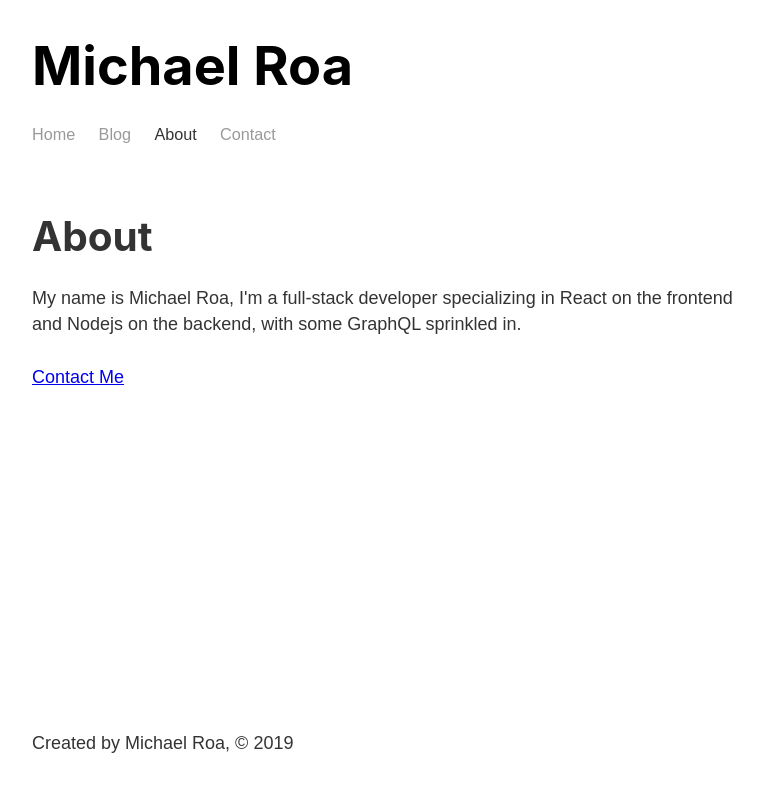
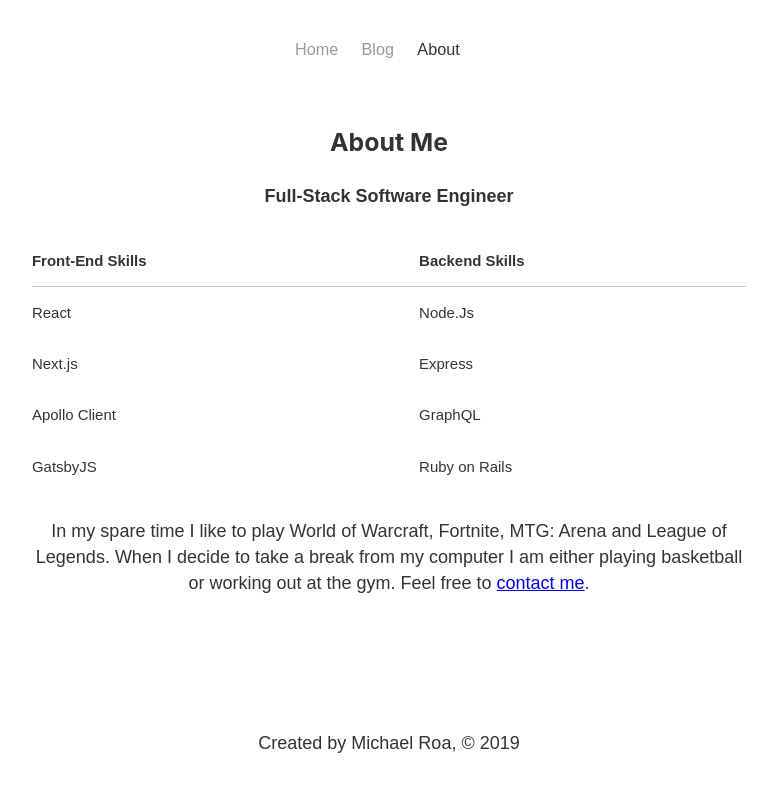
Before and after one commit to wavegxd/mikeroa-site-v2, a Gatsby site: page /about in a window 1280 px wide. Shown: the whole page, without its empty margins (251-1023 px from the left). Built offline with nearby package versions, Linux system fonts and the light colour scheme; Gatsby itself is replaced by a stand-in of ours.

Commit message:
final version of site / about can still be updated

```diff
--- a/package.json
+++ b/package.json
@@ -14,6 +14,10 @@
   },
   "dependencies": {
     "@contentful/rich-text-react-renderer": "^13.4.0",
+    "@fortawesome/fontawesome-svg-core": "^1.2.21",
+    "@fortawesome/free-brands-svg-icons": "^5.10.1",
+    "@fortawesome/free-solid-svg-icons": "^5.10.1",
+    "@fortawesome/react-fontawesome": "^0.1.4",
     "babel-plugin-styled-components": "^1.10.6",
     "gatsby": "^2.13.44",
     "gatsby-plugin-react-helmet": "^3.1.3",
--- a/src/components/header.js
+++ b/src/components/header.js
@@ -15,11 +15,6 @@ const Header = () => {
   return (
     <HeaderStyle>
       <header className="header">
-        <h1>
-          <Link to="/" className="title">
-            {data.site.siteMetadata.title}
-          </Link>
-        </h1>
         <nav>
           <ul className="nav-list">
             <li>
@@ -49,15 +44,6 @@ const Header = () => {
                 About
               </Link>
             </li>
-            <li>
-              <Link
-                to="/contact"
-                className="nav-item"
-                activeClassName="active-nav-item"
-              >
-                Contact
-              </Link>
-            </li>
           </ul>
         </nav>
       </header>
--- a/src/pages/about.js
+++ b/src/pages/about.js
@@ -1,20 +1,61 @@
 import React from 'react';
-import { Link } from 'gatsby';
+import styled from 'styled-components';
 
 import Layout from '../components/layout';
 import Head from '../components/head';
+
+const AboutStyle = styled.div`
+  text-align: center;
+  table {
+    font-size: 0.83rem;
+  }
+  td {
+    border: none;
+  }
+`;
 
 const AboutPage = () => (
   <div>
     <Layout>
       <Head title="About" />
-      <h1>About</h1>
-      <p>
-        My name is Michael Roa, I'm a full-stack developer specializing in React
-        on the frontend and Nodejs on the backend, with some GraphQL sprinkled
-        in.
-      </p>
-      <Link to="/contact">Contact Me</Link>
+      <AboutStyle>
+        <h3>About Me</h3>
+        <p>
+          <strong>Full-Stack Software Engineer</strong>
+        </p>
+        <table>
+          <thead>
+            <tr>
+              <th>Front-End Skills</th>
+              <th>Backend Skills</th>
+            </tr>
+          </thead>
+          <tbody>
+            <tr>
+              <td>React</td>
+              <td>Node.Js</td>
+            </tr>
+            <tr>
+              <td>Next.js</td>
+              <td>Express</td>
+            </tr>
+            <tr>
+              <td>Apollo Client</td>
+              <td>GraphQL</td>
+            </tr>
+            <tr>
+              <td>GatsbyJS</td>
+              <td>Ruby on Rails</td>
+            </tr>
+          </tbody>
+        </table>
+        <p>
+          In my spare time I like to play World of Warcraft, Fortnite, MTG:
+          Arena and League of Legends. When I decide to take a break from my
+          computer I am either playing basketball or working out at the gym.
+          Feel free to <a href="mailto:roa.michael5@gmail.com">contact me</a>.
+        </p>
+      </AboutStyle>
     </Layout>
   </div>
 );
--- a/src/pages/blog.js
+++ b/src/pages/blog.js
@@ -19,7 +19,6 @@ const BlogPage = () => {
       }
     }
   `);
-  console.log(data);
   return (
     <div>
       <Layout>
--- a/src/styles/blogmain.js
+++ b/src/styles/blogmain.js
@@ -1,6 +1,10 @@
 import styled from 'styled-components';
 
 const BlogMainStyle = styled.div`
+  text-align: center;
+  h1 {
+    padding-bottom: 0.5rem;
+  }
   .posts {
     list-style-type: none;
     margin: 0;
--- a/src/styles/footerstyle.js
+++ b/src/styles/footerstyle.js
@@ -2,6 +2,7 @@ import styled from 'styled-components';
 
 const FooterStyle = styled.footer`
   margin-top: 3rem;
+  text-align: center;
 `;
 
 export default FooterStyle;
--- a/src/styles/headerstyle.js
+++ b/src/styles/headerstyle.js
@@ -14,6 +14,7 @@ const HeaderStyle = styled.div`
   .nav-list {
     display: flex;
     list-style-type: none;
+    justify-content: center;
     margin: 0;
   }
 
```
Also changed, not shown: src/pages/contact.js (deleted, +0 -19 lines), src/pages/index.js (+35 -3 lines), src/templates/blog.js (+11 -0 lines), static/favicon.ico, 1 other file.
